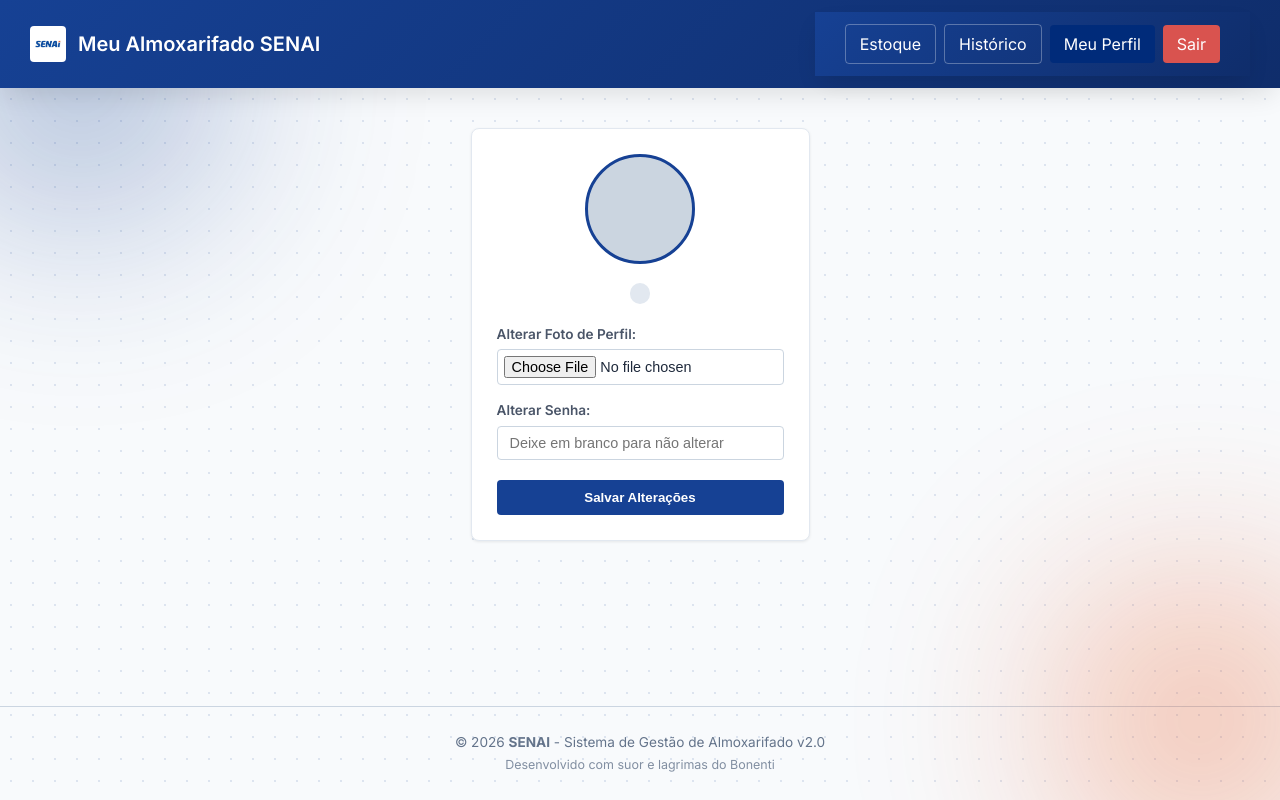
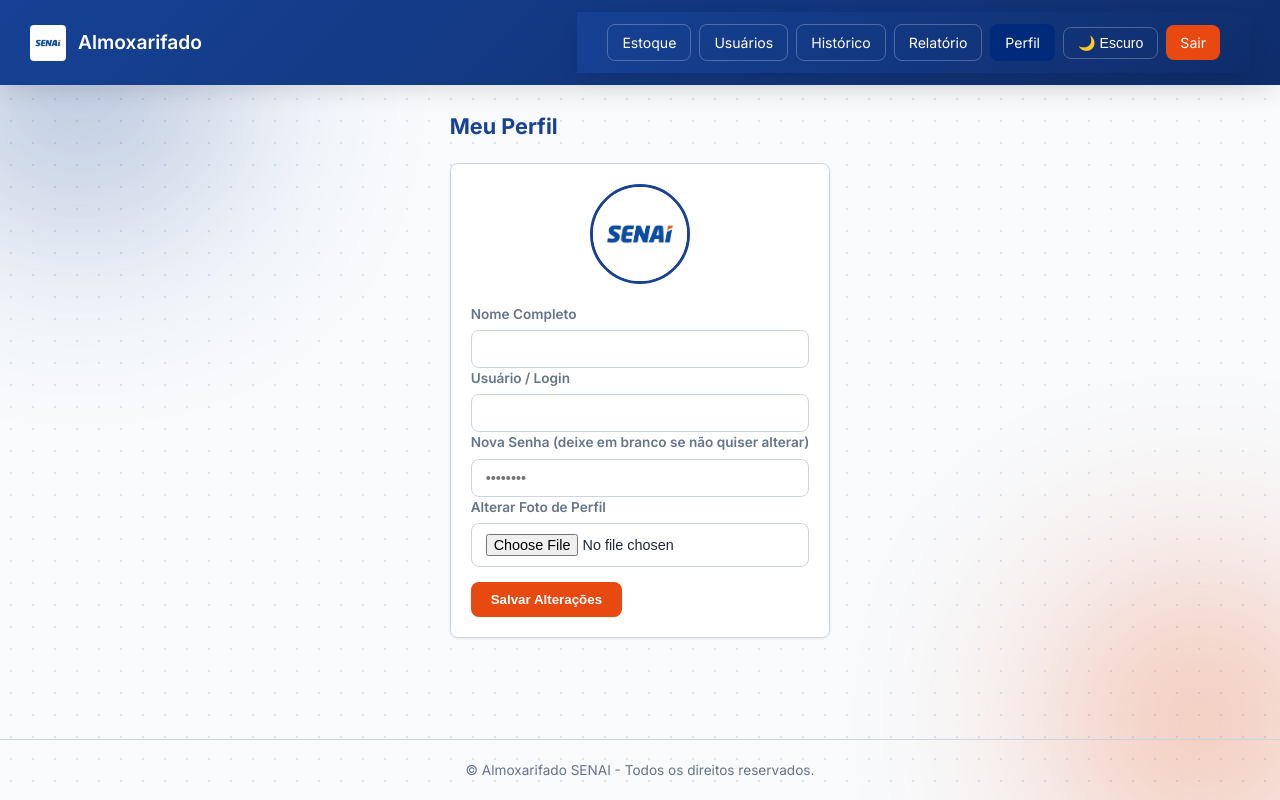
Before and after one commit to matheusbonenti-spec/aomosarifado, a Flask app: template templates/perfil.html in a window 1280 px wide. Run offline with Flask 3, Linux system fonts and the light colour scheme; the template is opened without the code that fills it, so the values that code supplies are empty.

Commit message:
Salvando o código, eu vou alterar muita coisa e estou com medo

```diff
--- a/app.py
+++ b/app.py
@@ -1,13 +1,21 @@
 import os
 import uuid
 from functools import wraps
+import mysql.connector
 from flask import Flask, render_template, request, redirect, url_for, flash, session
-import mysql.connector
 from werkzeug.security import generate_password_hash, check_password_hash
-from werkzeug.utils import secure_filename
 
 app = Flask(__name__)
-app.secret_key = 'senai_chave_secreta'
+app.secret_key = 'chave_secreta_almoxarifado'
+
+# Função para conectar ao MySQL
+def get_db_connection():
+    return mysql.connector.connect(
+        host="localhost",
+        user="root",
+        password="",
+        database="aomosarifado"
+    )
 
 # --- CONFIGURAÇÃO DE UPLOAD DE IMAGENS DE PERFIL ---
 UPLOAD_FOLDER = os.path.join('static', 'uploads', 'perfis')
--- a/static/style.css
+++ b/static/style.css
@@ -179,6 +179,7 @@ body.dark-mode .login-header h2 span {
 .login-right {
     flex: 1;
     position: relative;
+    background-image: url('senai.jpg');
     background-size: cover;
     background-position: center;
     background-repeat: no-repeat;
--- a/templates/perfil.html
+++ b/templates/perfil.html
@@ -6,71 +6,125 @@
     <title>Meu Perfil - Almoxarifado SENAI</title>
     <link rel="icon" href="{{ url_for('static', filename='logo_senai.jpg') }}" type="image/jpeg">
     <link rel="stylesheet" href="{{ url_for('static', filename='style.css') }}">
+
+    <!-- Script de pré-carregamento para evitar piscar tela branca -->
+    <script>
+        if (localStorage.getItem('theme') === 'dark') {
+            document.documentElement.classList.add('dark-mode');
+            document.addEventListener('DOMContentLoaded', () => {
+                document.body.classList.add('dark-mode');
+            });
+        }
+    </script>
 </head>
 <body>
 
-    <header class="header" style="display: flex; justify-content: space-between; align-items: center; padding: 12px 30px; background-color: #164194; color: white;">
-        <div style="display: flex; align-items: center; gap: 12px;">
-            <img src="{{ url_for('static', filename='logo_senai.jpg') }}" alt="Logo SENAI" style="height: 36px; border-radius: 4px;">
-            <h1 style="margin: 0; font-size: 1.25rem; font-weight: 600;">Meu Almoxarifado SENAI</h1>
+    <!-- NAVBAR FIXA NO TOPO -->
+    <header class="header">
+        <div class="logo-area">
+            <img src="{{ url_for('static', filename='logo_senai.jpg') }}" alt="Logo SENAI" class="logo-img">
+            <h1 class="header-title">Almoxarifado</h1>
         </div>
 
-        <nav style="display: flex; gap: 8px; align-items: center;">
-            <a href="{{ url_for('estoque') }}" class="btn" style="background-color: transparent; color: white; border: 1px solid rgba(255,255,255,0.3); padding: 7px 14px; text-decoration: none; border-radius: 4px;">Estoque</a>
-            <a href="{{ url_for('historico') }}" class="btn" style="background-color: transparent; color: white; border: 1px solid rgba(255,255,255,0.3); padding: 7px 14px; text-decoration: none; border-radius: 4px;">Histórico</a>
-            <a href="{{ url_for('perfil') }}" class="btn" style="background-color: #002b7a; color: white; padding: 7px 14px; text-decoration: none; border-radius: 4px;">Meu Perfil</a>
-            <a href="{{ url_for('logout') }}" class="btn" style="background-color: #d9534f; color: white; padding: 7px 14px; text-decoration: none; border-radius: 4px;">Sair</a>
+        <nav class="nav-menu">
+            <a href="{{ url_for('estoque') }}" class="btn-nav">Estoque</a>
+            <a href="{{ url_for('usuarios') }}" class="btn-nav">Usuários</a>
+            <a href="{{ url_for('historico') }}" class="btn-nav">Histórico</a>
+            <a href="{{ url_for('imprimir_relatorio') }}" class="btn-nav">Relatório</a>
+            <a href="{{ url_for('perfil') }}" class="btn-nav btn-active">Perfil</a>
+
+            <!-- BOTÃO DE MUDAR DE TEMA -->
+            <button class="btn-theme-toggle" id="themeToggleBtn" type="button">
+                🌙 Escuro
+            </button>
+
+            <a href="{{ url_for('logout') }}" class="btn-logout">Sair</a>
         </nav>
     </header>
 
-    <div class="container" style="max-width: 500px; margin: 40px auto; padding: 0 15px;">
+    <!-- CONTEÚDO PRINCIPAL -->
+    <div class="container">
+        <div class="page-header">
+            <h2>Meu Perfil</h2>
+        </div>
+
+        <div class="card">
             {% with messages = get_flashed_messages(with_categories=true) %}
               {% if messages %}
                 {% for category, message in messages %}
-              <div class="alert alert-{{ category }}" style="padding: 10px 15px; margin-bottom: 20px; border-radius: 4px;">{{ message }}</div>
+                  <div class="alert alert-{{ category }}" style="padding: 10px; margin-bottom: 15px; border-radius: 6px; background-color: rgba(22, 65, 148, 0.1); border: 1px solid var(--border-color);">
+                      {{ message }}
+                  </div>
                 {% endfor %}
               {% endif %}
             {% endwith %}
 
-        <div class="card" style="background: white; padding: 25px; border-radius: 8px; border: 1px solid #e2e8f0; text-align: center;">
-
+            <form method="POST" action="{{ url_for('perfil') }}" enctype="multipart/form-data">
                 <!-- Foto de Perfil Atual -->
-            <div style="margin-bottom: 20px;">
-                {% if usuario_item.foto_perfil and usuario_item.foto_perfil != 'default_avatar.png' %}
-                    <img src="{{ url_for('static', filename='uploads/perfis/' + usuario_item.foto_perfil) }}" alt="Foto de perfil" style="width: 110px; height: 110px; border-radius: 50%; object-fit: cover; border: 3px solid #164194; box-shadow: 0 4px 6px rgba(0,0,0,0.1);">
+                <div class="form-group" style="text-align: center; margin-bottom: 20px;">
+                    {% if usuario and usuario.foto %}
+                        <img src="{{ url_for('static', filename='uploads/' + usuario.foto) }}" alt="Foto de Perfil" class="user-avatar" style="width: 100px !important; height: 100px !important; max-width: 100px !important; max-height: 100px !important; border-radius: 50%; object-fit: cover; border: 3px solid var(--senai-blue);">
                     {% else %}
-                    <div style="width: 110px; height: 110px; border-radius: 50%; background-color: #cbd5e0; color: #4a5568; display: inline-flex; align-items: center; justify-content: center; font-size: 2.5rem; font-weight: bold; border: 3px solid #164194;">
-                        {{ usuario_item.usuario[0] | upper }}
-                    </div>
+                        <img src="{{ url_for('static', filename='logo_senai.jpg') }}" alt="Foto Padrão" class="user-avatar" style="width: 100px !important; height: 100px !important; max-width: 100px !important; max-height: 100px !important; border-radius: 50%; object-fit: cover; border: 3px solid var(--senai-blue);">
                     {% endif %}
-                <h2 style="color: #164194; margin: 10px 0 2px 0;">{{ usuario_item.usuario }}</h2>
-                <span style="background-color: #e2e8f0; color: #4a5568; padding: 3px 10px; border-radius: 12px; font-size: 0.8rem; font-weight: 600;">{{ usuario_item.tipo | upper }}</span>
                 </div>
 
-            <form action="{{ url_for('perfil') }}" method="POST" enctype="multipart/form-data" style="text-align: left;">
-
-                <div style="margin-bottom: 15px;">
-                    <label style="font-weight: 600; font-size: 0.85rem; color: #4a5568; display: block; margin-bottom: 5px;">Alterar Foto de Perfil:</label>
-                    <input type="file" name="foto_perfil" accept="image/*" class="form-control" style="width: 100%; padding: 6px; border: 1px solid #cbd5e0; border-radius: 4px;">
+                <div class="form-group">
+                    <label for="nome">Nome Completo</label>
+                    <input type="text" id="nome" name="nome" class="form-control" value="{{ usuario.nome if usuario else '' }}" required>
                 </div>
 
-                <div style="margin-bottom: 20px;">
-                    <label style="font-weight: 600; font-size: 0.85rem; color: #4a5568; display: block; margin-bottom: 5px;">Alterar Senha:</label>
-                    <input type="password" name="nova_senha" placeholder="Deixe em branco para não alterar" class="form-control" style="width: 100%; padding: 8px 12px; border: 1px solid #cbd5e0; border-radius: 4px;">
+                <div class="form-group">
+                    <label for="usuario">Usuário / Login</label>
+                    <input type="text" id="usuario" name="usuario" class="form-control" value="{{ usuario.usuario if usuario else '' }}" required>
                 </div>
 
-                <button type="submit" class="btn" style="width: 100%; background-color: #164194; color: white; border: none; padding: 10px; font-weight: 600; border-radius: 4px; cursor: pointer;">
-                    Salvar Alterações
-                </button>
+                <div class="form-group">
+                    <label for="senha">Nova Senha (deixe em branco se não quiser alterar)</label>
+                    <input type="password" id="senha" name="senha" class="form-control" placeholder="••••••••">
+                </div>
+
+                <div class="form-group">
+                    <label for="foto">Alterar Foto de Perfil</label>
+                    <input type="file" id="foto" name="foto" class="form-control" accept="image/*">
+                </div>
+
+                <button type="submit" class="btn btn-primary" style="margin-top: 15px;">Salvar Alterações</button>
             </form>
         </div>
     </div>
 
-</body>
-
-<footer style="text-align: center; padding: 25px 0; margin-top: 40px; color: var(--text-muted); font-size: 0.85rem; border-top: 1px solid var(--border-color);">
-    <p>© 2026 <strong>SENAI</strong> - Sistema de Gestão de Almoxarifado v2.0</p>
-    <p style="font-size: 0.78rem; margin-top: 4px; opacity: 0.8;">Desenvolvido com suor e lagrimas do Bonenti</p>
+    <footer class="footer">
+        <p>&copy; Almoxarifado SENAI - Todos os direitos reservados.</p>
     </footer>
 
+    <!-- SCRIPT DO MODO ESCURO -->
+    <script>
+        const themeBtn = document.getElementById('themeToggleBtn');
+        const body = document.body;
+
+        function updateButtonText() {
+            if (body.classList.contains('dark-mode')) {
+                themeBtn.textContent = '☀️ Claro';
+            } else {
+                themeBtn.textContent = '🌙 Escuro';
+            }
+        }
+
+        if (localStorage.getItem('theme') === 'dark') {
+            body.classList.add('dark-mode');
+        }
+        updateButtonText();
+
+        themeBtn.addEventListener('click', () => {
+            body.classList.toggle('dark-mode');
+            if (body.classList.contains('dark-mode')) {
+                localStorage.setItem('theme', 'dark');
+            } else {
+                localStorage.setItem('theme', 'light');
+            }
+            updateButtonText();
+        });
+    </script>
+</body>
 </html>
```
Also changed, not shown: banco.sql (+27 -21 lines), templates/base.html (+88 -0 lines), templates/login.html (+53 -31 lines), static/uploads/perfis/7c05ccfc4de4441caa79d7abb4825dbb.jpeg (added). Lines whose indentation alone changed are shown as unchanged.
